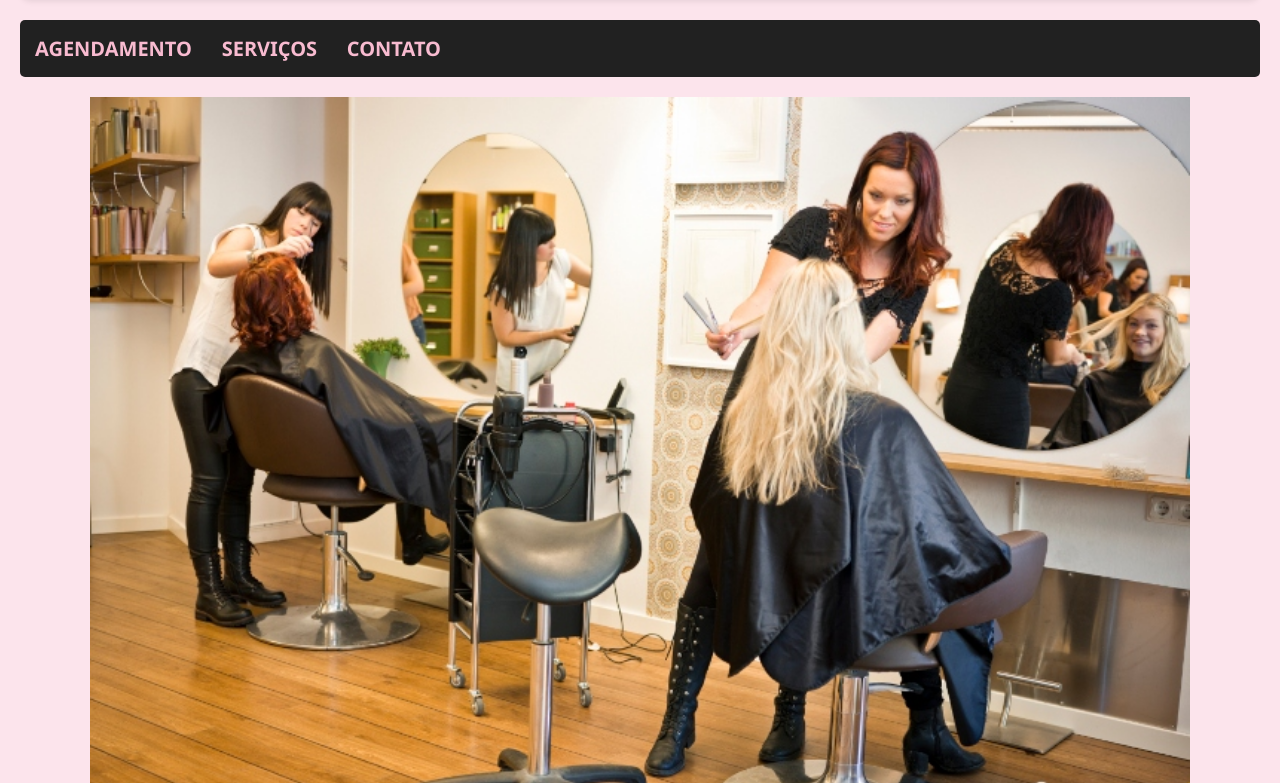
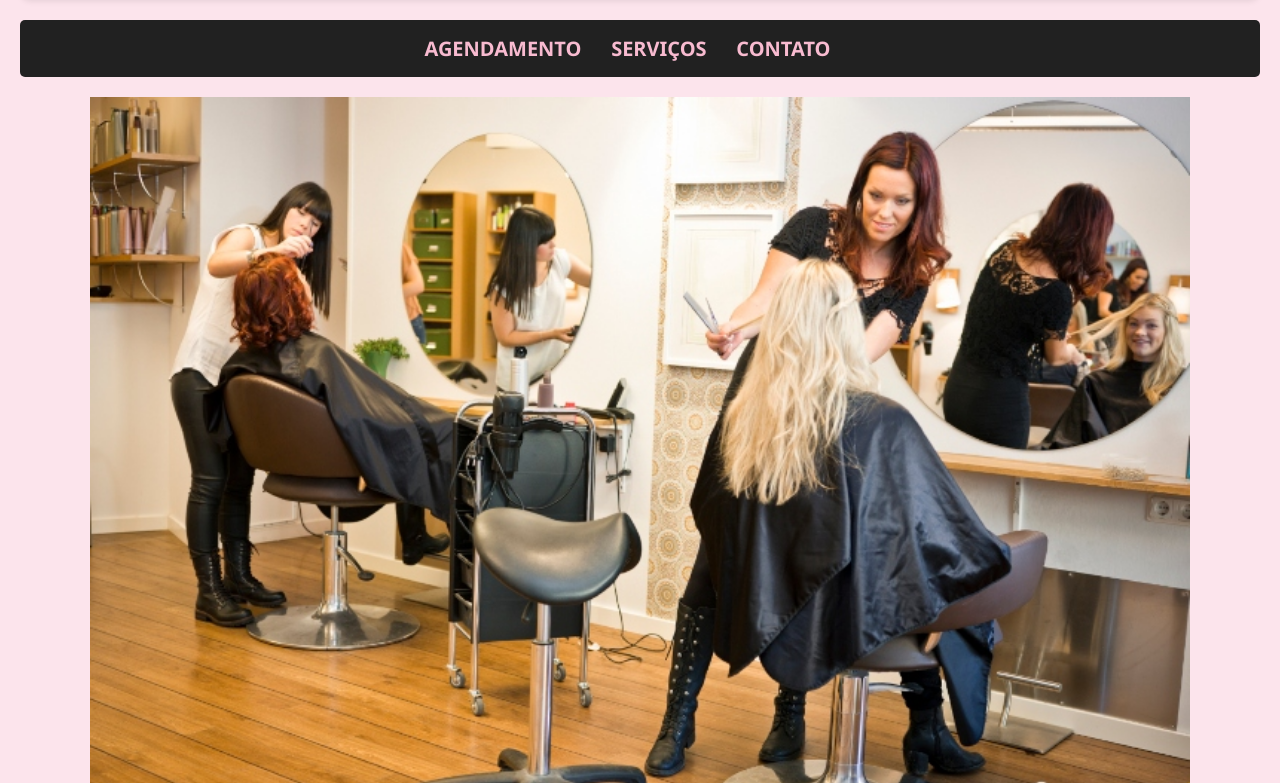
Before and after one commit to Jaobentivi07/sistema_salao, a plain HTML site: page index.html in a window 1280 px wide. Shown: the part 122-905 px from the top of the page. Drawn offline with Linux system fonts and the light colour scheme.

Commit message:
Change menu text alignment to center

```diff
--- a/css/salao.css
+++ b/css/salao.css
@@ -44,7 +44,7 @@ h2 { /* Título h2 */
     background: #212121; /* Fundo */
     padding: 15px; /* Espaçamento */
     list-style: none; /* Remove marcadores */
-    text-align: left; /* Alinha à esquerda */
+    text-align: center; /* Alinha à esquerda */
     border-radius: 5px; /* Bordas arredondadas */
 }
 
```
